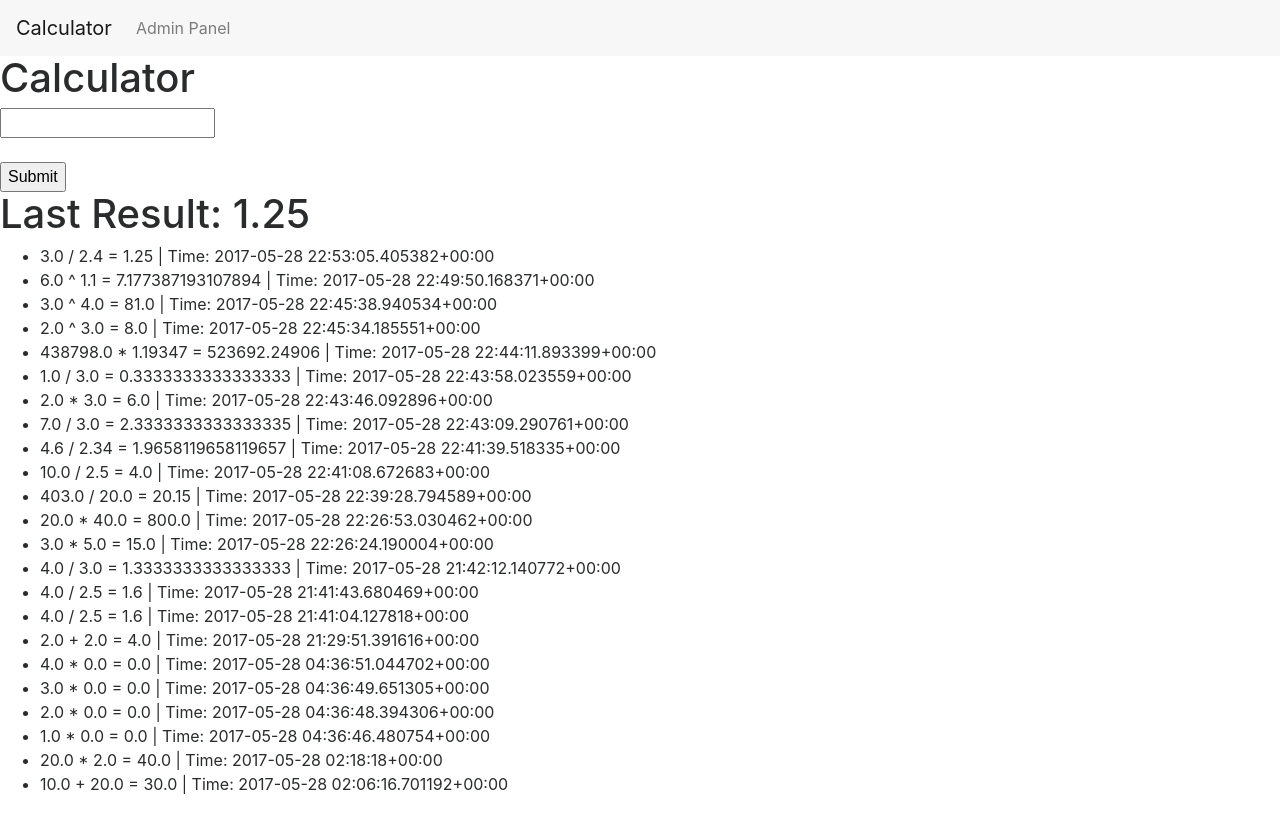
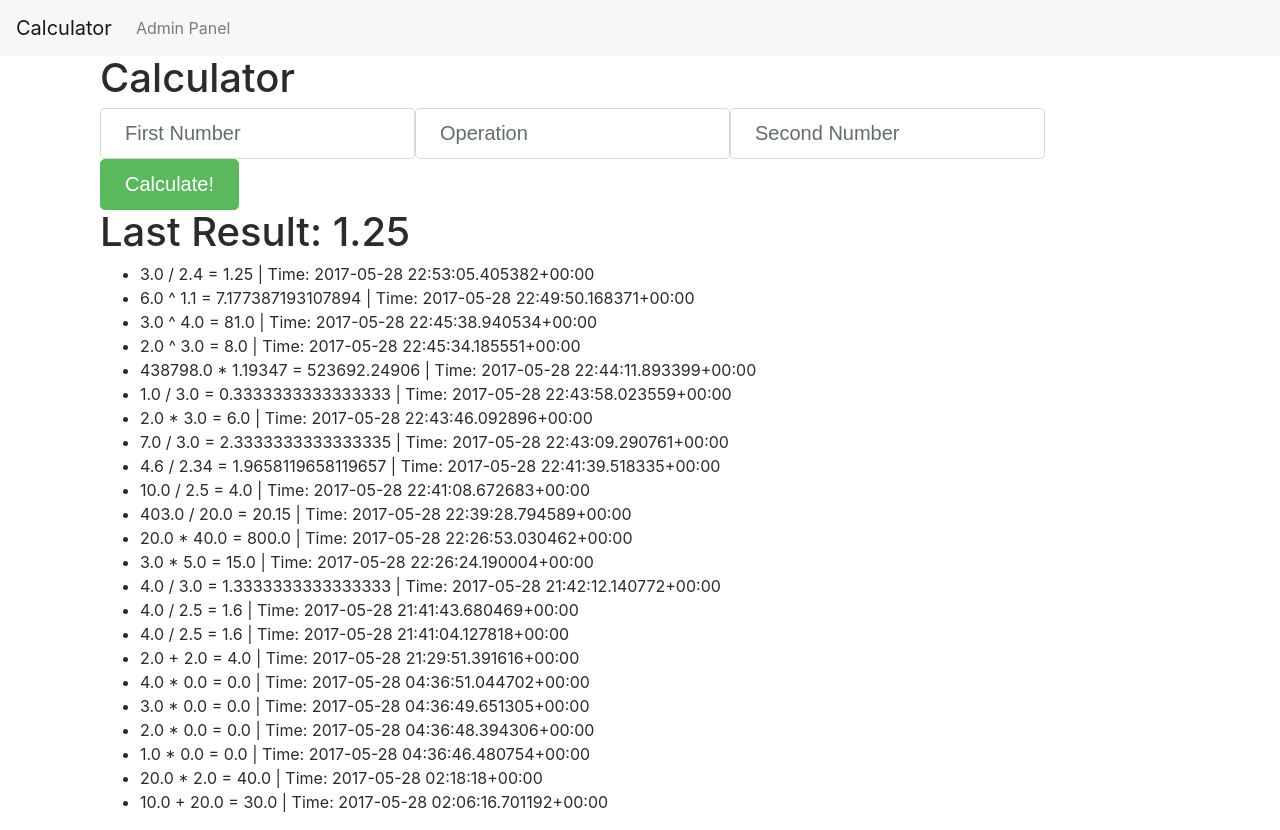
Before and after one commit to noah-dev/django_calc, a Django app: page /calc/ in a window 1280 px wide. Before the commit the page ends 794 px from the top, so only its background shows below. Run offline with Django 3.2, Linux system fonts and the light colour scheme; data comes from the database, SQL or seed files in the repository; both versions use the stored data as it was after the commit; some libraries are stand-ins or nearby versions.

Commit message:
Bootstrap grid and form working

```diff
--- a/calc/templates/calc/wrapper.html
+++ b/calc/templates/calc/base.html
@@ -5,14 +5,12 @@
 <html lang = "en">
 
 <head>
-  <title>Webpage</title>
-  <script src="https://ajax.googleapis.com/ajax/libs/angularjs/1.5.6/angular.min.js"></script>
+  <title>Calc App</title>
+  <meta charset = "utf-8">
+  <meta name = "viewport" content = "width=device-width, initial-scale=1, shrink-to-fit=no">
+  <meta http-equiv = "x-ua-compatible" content = "ie-edge">
 
-  <script src="https://code.jquery.com/jquery-3.1.1.slim.min.js" integrity="sha384-A7FZj7v+d/sdmMqp/nOQwliLvUsJfDHW+k9Omg/a/EheAdgtzNs3hpfag6Ed950n" crossorigin="anonymous"></script>
-  <script src="https://cdnjs.cloudflare.com/ajax/libs/tether/1.4.0/js/tether.min.js" integrity="sha384-DztdAPBWPRXSA/3eYEEUWrWCy7G5KFbe8fFjk5JAIxUYHKkDx6Qin1DkWx51bBrb" crossorigin="anonymous"></script>
-  <script src="https://maxcdn.bootstrapcdn.com/bootstrap/4.0.0-alpha.6/js/bootstrap.min.js"
-  integrity="sha384-vBWWzlZJ8ea9aCX4pEW3rVHjgjt7zpkNpZk+02D9phzyeVkE+jo0ieGizqPLForn" crossorigin="anonymous"></script>
-
+  <!--Bootstrap Minified -->
   <link rel="stylesheet" href="https://maxcdn.bootstrapcdn.com/bootstrap/4.0.0-alpha.6/css/bootstrap.min.css" integrity="sha384-rwoIResjU2yc3z8GV/NPeZWAv56rSmLldC3R/AZzGRnGxQQKnKkoFVhFQhNUwEyJ" crossorigin="anonymous">
 </head>
 
@@ -40,6 +38,14 @@
     {% block content %}
     {% endblock %}
   </section>
+
+  <!--JS files -->
+  <script src="https://ajax.googleapis.com/ajax/libs/angularjs/1.5.6/angular.min.js"></script>
+
+  <script src="https://code.jquery.com/jquery-3.1.1.slim.min.js" integrity="sha384-A7FZj7v+d/sdmMqp/nOQwliLvUsJfDHW+k9Omg/a/EheAdgtzNs3hpfag6Ed950n" crossorigin="anonymous"></script>
+  <script src="https://cdnjs.cloudflare.com/ajax/libs/tether/1.4.0/js/tether.min.js" integrity="sha384-DztdAPBWPRXSA/3eYEEUWrWCy7G5KFbe8fFjk5JAIxUYHKkDx6Qin1DkWx51bBrb" crossorigin="anonymous"></script>
+  <script src="https://maxcdn.bootstrapcdn.com/bootstrap/4.0.0-alpha.6/js/bootstrap.min.js"
+  integrity="sha384-vBWWzlZJ8ea9aCX4pEW3rVHjgjt7zpkNpZk+02D9phzyeVkE+jo0ieGizqPLForn" crossorigin="anonymous"></script>
 </body>
 
 </html>
--- a/calc/templates/calc/index.html
+++ b/calc/templates/calc/index.html
@@ -1,13 +1,26 @@
-{% extends "calc/wrapper.html" %}
+{% extends "calc/base.html" %}
 {% block content %}
 
+<div id="content">
+  <div class="container">
+    <div class="col-sm-12">
       <h1>Calculator</h1>
-<form action="/calc/submit/" method="post">
+      <form action="/calc/boot_submit/" method="post" class="form-inline">
         {% csrf_token %}
-<input type="text" name="in_string"><br><br>
-<input type="submit" value="Submit" />
+        <div class="form-group">
+          <label class="sr-only">Operand A</label>
+          <input type="text" class="form-control form-control-lg" name = "op_a" placeholder = "First Number">
+        </div>
+        <div class="form-group">
+          <label class="sr-only">Operator</label>
+          <input type="text" class="form-control form-control-lg" name = "op" placeholder = "Operation">
+        </div>
+        <div class="form-group">
+          <label class="sr-only">Operand B</label>
+          <input type="text" class="form-control form-control-lg" name = "op_b" placeholder = "Second Number">
+        </div>
+        <button type = "submit" class="btn btn-success btn-lg">Calculate!</button>
       </form>
-
       <h1>Last Result: {{first.res}}</h1>
       {% if calc_log_list %}
           <ul>
@@ -19,4 +32,7 @@
           <p>No logs are available.</p>
       {% endif %}
 
+    </div>
+  </div>
+</div>
 {% endblock %}
--- a/calc/urls.py
+++ b/calc/urls.py
@@ -4,5 +4,5 @@ from . import views
 
 urlpatterns = [
     url(r'^$', views.index, name='index'),
-    url(r'^submit/$', views.test_in, name='test_in'),
+    url(r'^boot_submit/$', views.boot_submit, name='boot_submit'),
 ]
--- a/calc/views.py
+++ b/calc/views.py
@@ -21,9 +21,10 @@ def index(request):
     return render(request, 'calc/index.html', context)
 
 
-def test_in(request):
-    in_string = request.POST['in_string']
-    op_a, op, op_b = in_string.split()
+def boot_submit(request):
+    op_a = request.POST['op_a']
+    op = request.POST['op']
+    op_b = request.POST['op_b']
     op_a = float(op_a)
     op_b = float(op_b)
 
@@ -35,7 +36,8 @@ def test_in(request):
         res = op_a * op_b
     elif op == "/":
         res = op_a / op_b
-
+    elif op == "^":
+        res = op_a ** op_b
     new_rec = calc_log(op_a=op_a, op=op, op_b=op_b, res=res, calc_time=timezone.now())
     new_rec.save()
     return redirect('/calc/')
```
Also changed, not shown: db.sqlite3. Lines whose indentation alone changed are shown as unchanged.
